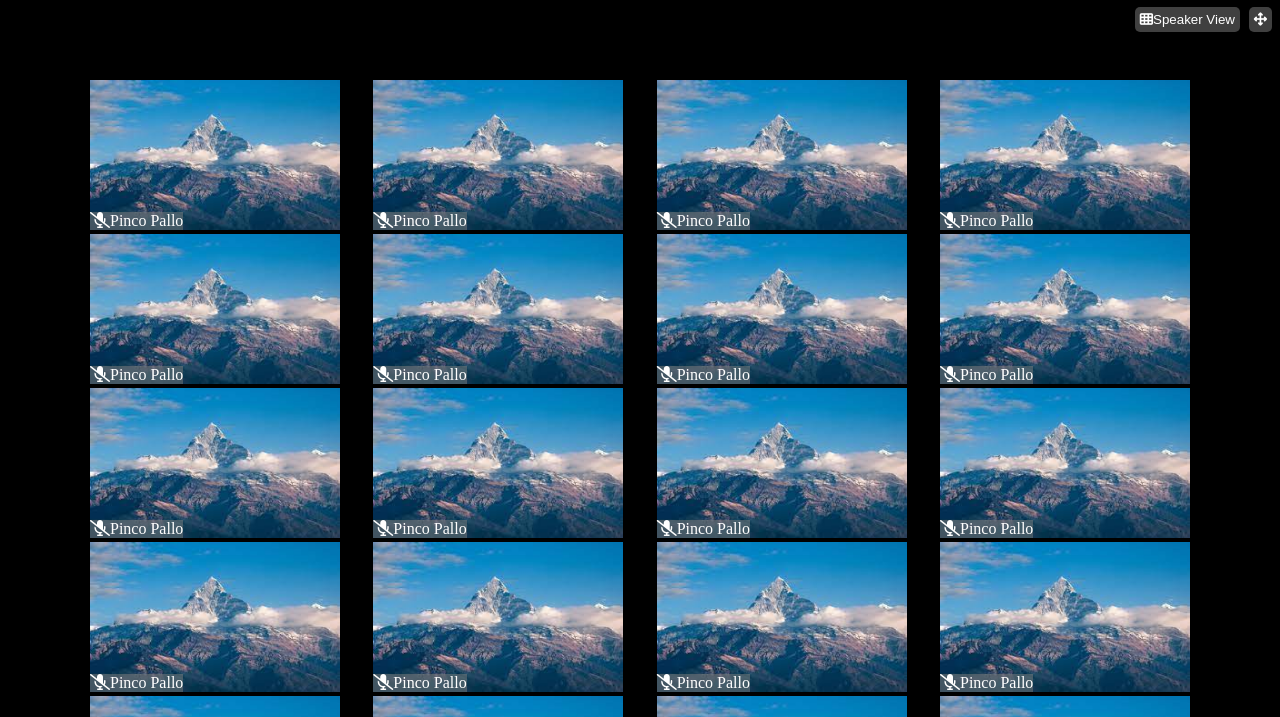
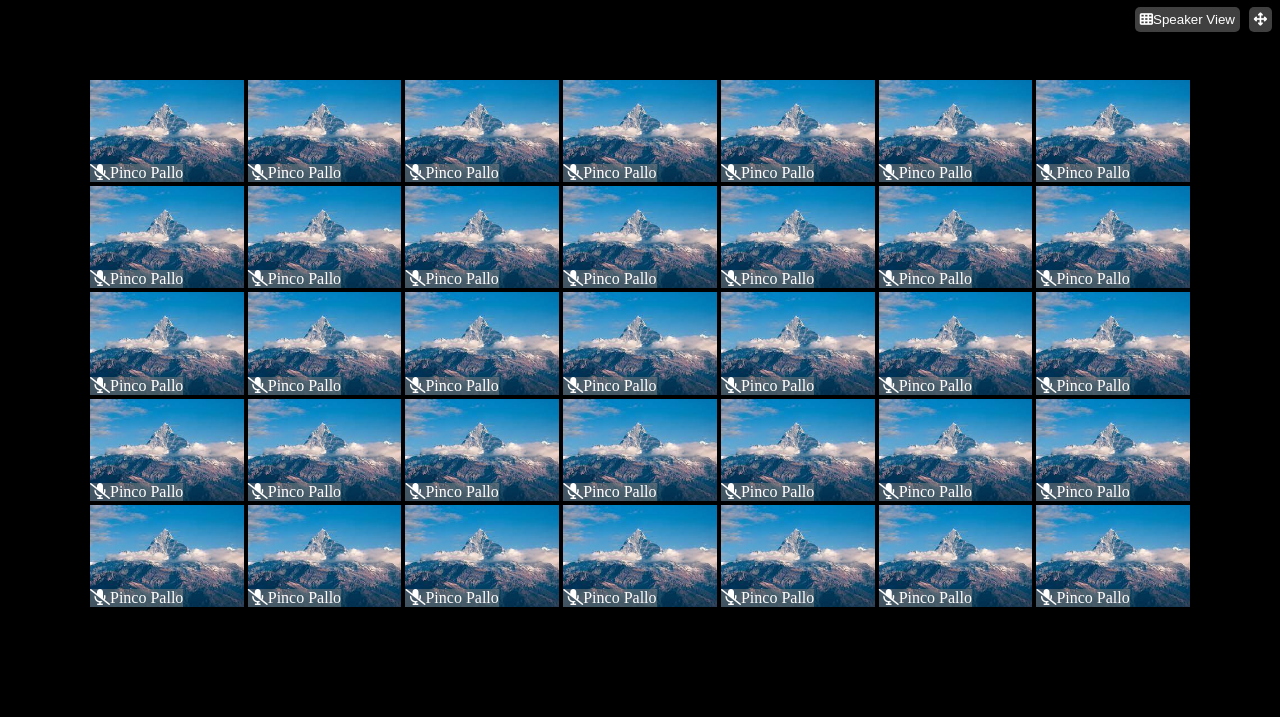
Before and after one commit to TheDusty117/html-css-zoom, a plain HTML site: page index.html in a window 1280 px wide. Shown: the top 717 px of the page. Drawn offline with Linux system fonts and the light colour scheme.

Commit message:
FIX image sizing to fill the entire main

```diff
--- a/css/app.css
+++ b/css/app.css
@@ -64,20 +64,22 @@ footer{
 }
 
 .container{
+  height: 90vh;
   /* width: 1817px; */
-  padding: 80px 90px 30px 90px;
+  padding: 80px 90px 5px 90px;
+
 
 }
 
 .row{
   display: flex;
   justify-content: space-between;
+  row-gap: x;
   flex-wrap: wrap; /* uso il wrap per far andare a capo i vari elementi */
 }
 
 .mountain-img{
-  width: 250px;
-  height: 150px;
+  width: 12vw;
 }
 
 /***** POSITIONING MICROPHONE WITH USERNAME ***/
```
